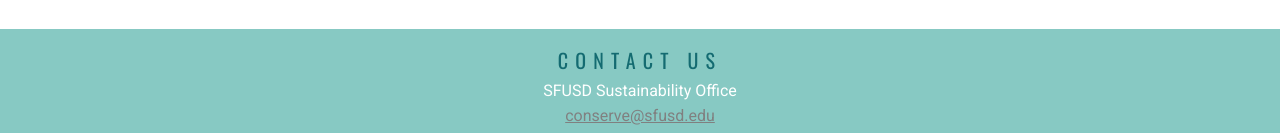
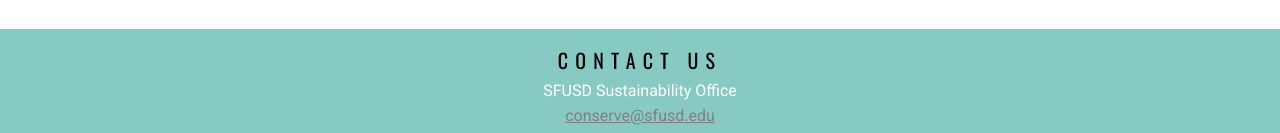
Before and after one commit to areyoualex/EDED-Activity-Menu, a Gatsby site: page / in a window 1280 px wide. Shown: the part 907-1040 px from the top of the page. Built offline with nearby package versions, Linux system fonts and the light colour scheme; Gatsby itself is replaced by a stand-in of ours; no server answers.

Commit message:
Update theme.js

```diff
--- a/src/eded-theme/theme.js
+++ b/src/eded-theme/theme.js
@@ -1,6 +1,6 @@
 const colors = {
   primary: "#87c9c3",
-  secondary: "#146b71"
+  secondary: "#000000"
 };
 
 export default { colors };
```
